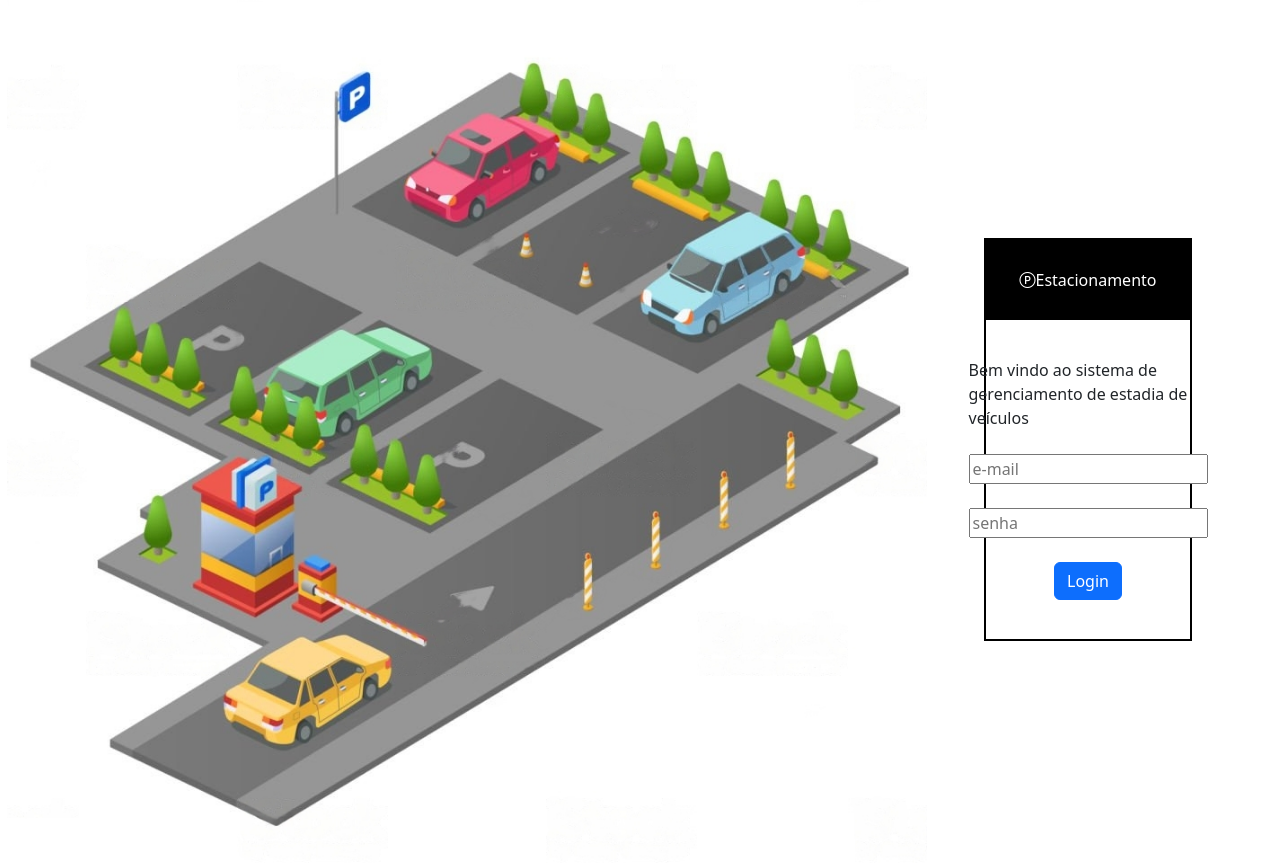
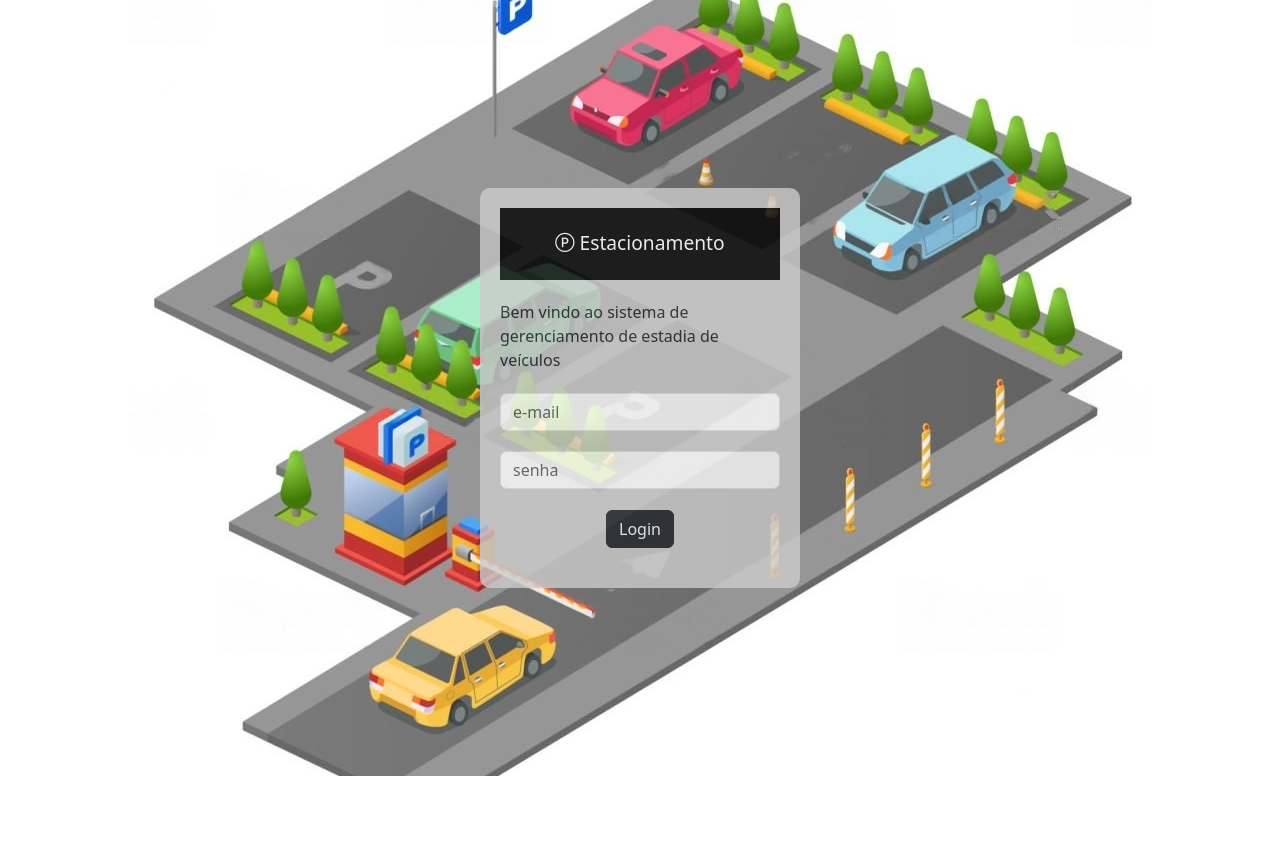
Before and after one commit to Douglaxz/APP-Park, a Vue app: page / in a window 1280 px wide. Shown: the top 864 px of the page. After the commit the page ends 800 px from the top, so only its background shows below. Built offline with nearby package versions, Linux system fonts and the light colour scheme.

Commit message:
alteração da tela de login e dashboard

```diff
--- a/src/assets/main.css
+++ b/src/assets/main.css
@@ -6,11 +6,16 @@ body {
   min-height: 100vh;
 }
 .mainScreen {
-  border: 0px solid black;
-
+  background-image: url("/src/assets/fundo.jpeg");
+  background-size: auto;
+  background-repeat: no-repeat;
+  background-position: center;
   display: flex;
   align-items: center;
   justify-content: center;
+  width: 97vw;
+  height: 97vh;
+  margin: 0;
 }
 
 .image {
@@ -31,17 +36,28 @@ body {
   justify-content: center;
 }
 
-.form {
-  border: 2px solid black;
-  width: 60%;
-  height: 70%;
+.loginContainer {
+  background-color: #ccc;
+  padding: 20px;
+  border-radius: 10px;
+  width: 25vw;
+  height: 50vh;
+  opacity: 0.8;
+}
+
+.msgDashboard {
   display: flex;
-  flex-direction: column;
   align-items: center;
+  justify-content: center;
+  background-color: #ccc;
+  border-radius: 10px;
+  width: 25vw;
+  height: 10vh;
+  opacity: 0.8;
 }
 
 .formInput {
-  padding: 15px;
+  width: 100%;
   height: 80%;
   display: flex;
   flex-direction: column;
@@ -50,6 +66,7 @@ body {
 }
 
 .formTitulo {
+  padding-top: 15px;
   background-color: black;
   color: white;
   width: 100%;
@@ -59,6 +76,10 @@ body {
   justify-content: center;
 }
 
+p {
+  font-size: 1.2rem;
+}
+
 #app {
   margin-top: 0;
   width: 97vw;
@@ -66,6 +87,10 @@ body {
 }
 
 .about {
+  background-image: url("/src/assets/fundo.jpeg");
+  background-size: auto;
+  background-repeat: no-repeat;
+  background-position: center;
   display: flex;
   width: 100%;
   height: 36vw;
--- a/src/views/Dashboard.vue
+++ b/src/views/Dashboard.vue
@@ -1,5 +1,7 @@
 <template>
-  <div class="about">Selecione a funcionalidade nos menus acima</div>
+  <div class="about">
+    <p class="msgDashboard">Selecione a funcionalidade nos menus acima</p>
+  </div>
 </template>
 
 <style></style>
--- a/src/views/HomeView.vue
+++ b/src/views/HomeView.vue
@@ -24,18 +24,25 @@ async function handleSignIn() {
 <template>
   <main>
     <div class="mainScreen">
-      <div class="image"><img src="../assets/fundo.jpeg" width="920" /></div>
-      <div class="boxContainer">
-        <div class="form">
-          <div class="formTitulo">
-            <i class="bi bi-p-circle"></i> Estacionamento
-          </div>
-          <div class="formInput">
-            Bem vindo ao sistema de gerenciamento de estadia de veículos
-            <input type="email" v-model="email" placeholder="e-mail" />
-            <input type="password" v-model="password" placeholder="senha" />
-            <button @click="handleSignIn" class="btn btn-primary">Login</button>
-          </div>
+      <div class="loginContainer">
+        <div class="formTitulo">
+          <p><i class="bi bi-p-circle"></i> Estacionamento</p>
+        </div>
+        <div class="formInput">
+          Bem vindo ao sistema de gerenciamento de estadia de veículos
+          <input
+            type="email"
+            v-model="email"
+            placeholder="e-mail"
+            class="form-control"
+          />
+          <input
+            type="password"
+            v-model="password"
+            placeholder="senha"
+            class="form-control"
+          />
+          <button @click="handleSignIn" class="btn btn-dark">Login</button>
         </div>
       </div>
     </div>
```
